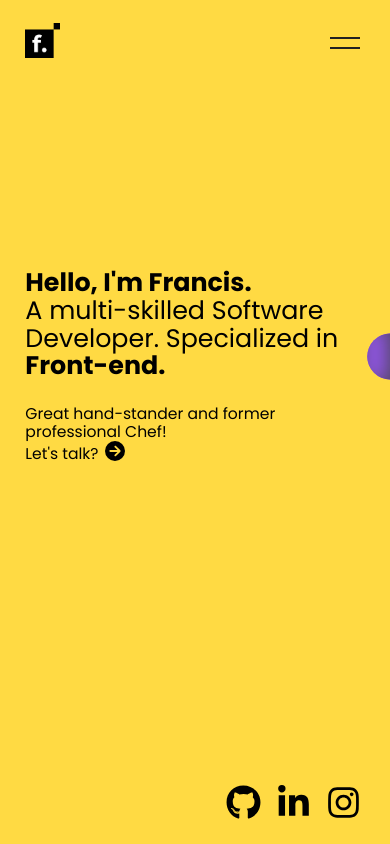
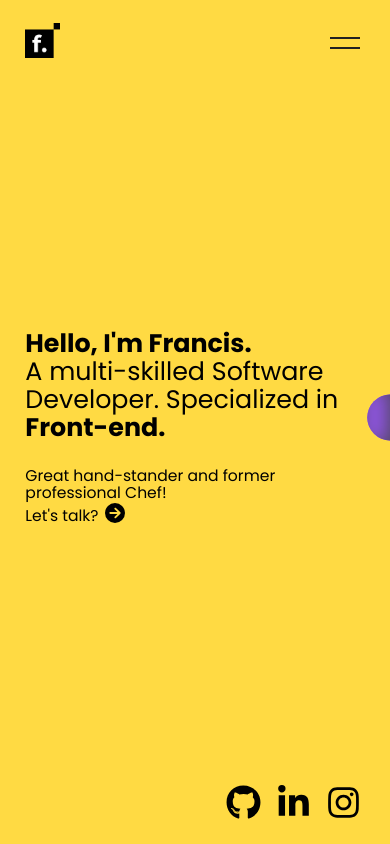
Before and after one commit to FrancisGuedes/francisguedes-website, a React (Create React App) app: page / in a window 390 px wide. Built offline with nearby package versions, Linux system fonts and the light colour scheme.

Commit message:
small css layout fixes

```diff
--- a/src/components/navbar/navbar.css
+++ b/src/components/navbar/navbar.css
@@ -1,5 +1,5 @@
 .navigation {
-  height: 5vw;
+  height: 10%;
   width: 100%;
   display: inline-block;
 }
--- a/src/components/semi-circle/semiCircle.css
+++ b/src/components/semi-circle/semiCircle.css
@@ -3,7 +3,7 @@
   width: 100px;
   position: relative;
   float: right;
-  top: -52%;
+  top: -50%;
 }
 
 .semi-circle {
@@ -17,21 +17,22 @@
 }
 
 .work-title-link.circle {
-  width: 100px;
-  height: 100px;
+  width: 100%;
+  height: 100%;
   position: absolute;
+}
+
+@media screen and (max-width: 1100px) {
+  .semi-circle-wrapper {
+    width: 85px;
+    height: 85px;
+  }
 }
 
 @media screen and (max-width: 769px) {
   .semi-circle-wrapper {
     width: 10%;
     height: 10%;
-    top: -50%;
-  }
-
-  .work-title-link.circle {
-    width: 100%;
-    height: 100%;
   }
 }
 
@@ -39,7 +40,6 @@
   .semi-circle-wrapper {
     width: 8%;
     height: 8%;
-    top: -45%;
   }
 }
 
--- a/src/containers/hero/hero.css
+++ b/src/containers/hero/hero.css
@@ -195,6 +195,7 @@ a {
 
   .hero-container-padding {
     padding: 6.5%;
+    height: 80%;
   }
 
   .intro-text-fourth-line {
--- a/src/util/utility.ts
+++ b/src/util/utility.ts
@@ -10,7 +10,7 @@ export function getTextWidthInPixels(wordText: string): number {
 }
 
 export function convertPXToVW(px: number): number {
-  return +(px * (100 / document.documentElement.clientWidth)).toFixed(1)*2.5;
+  return +(px * (100 / document.documentElement.clientWidth)).toFixed(1)*1.5;
 }
 
 export function getWindowSize() {
```
